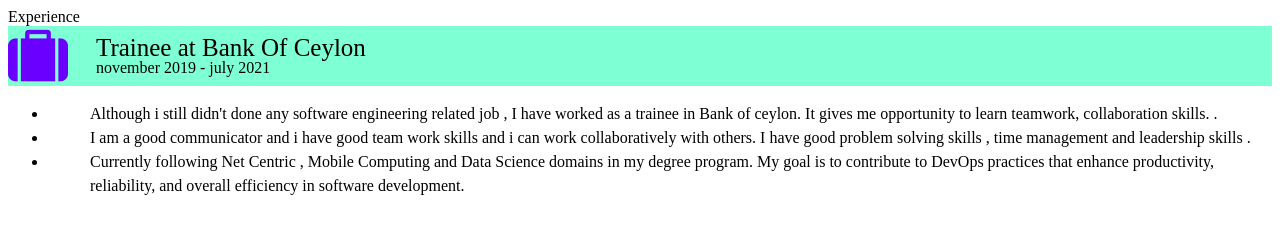
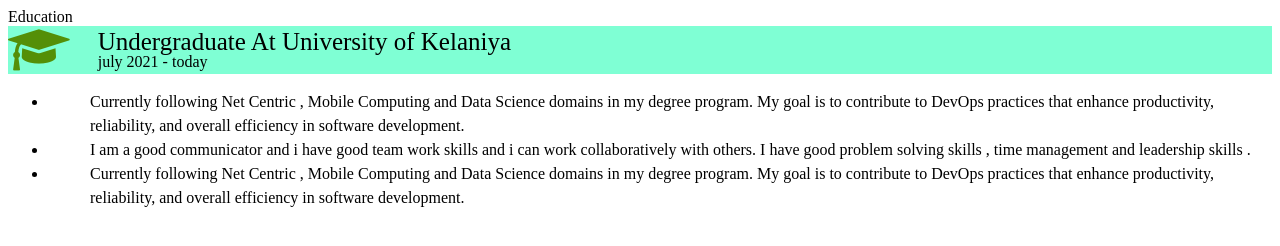
Before and after one commit to Hiransanjeewa/SENG-31313-Assignment, a plain HTML site: page cards/education.html in a window 1280 px wide. Drawn offline with Linux system fonts and the light colour scheme.

Commit message:
education.html renamed

```diff
--- a/cards/Experience.html
+++ b/cards/education.html
@@ -2,7 +2,6 @@
 <html>
 <head>
     <link rel="stylesheet" href="https://cdnjs.cloudflare.com/ajax/libs/font-awesome/4.7.0/css/font-awesome.min.css">
-
     <style>
         .collapsible {
             background-color: #2c2b2b;
@@ -16,12 +15,12 @@
             font-size: 20px;
             transition: background-color 0.3s ease;
         }
-
         .content {
             display: none;
             padding: 20px;
             font-size: 16px;
         }
+
 
         .active {
             background-color: #555;
@@ -40,7 +39,6 @@
             align-items: center;
             line-height: 0.7; /* Adjust this value to change the line spacing */
             background-color: aquamarine;
-
         }
     </style>
 </head>
@@ -49,20 +47,22 @@
 <div>
 
 
-Experience <br>
+Education <br>
 <div class="header-div">
-    <i class="fa 	fa fa-suitcase" style="font-size:60px;color:rgb(106, 0, 255)"></i>
+    <i class="fa fa fa-mortar-board" style="font-size:48px;color:rgb(84, 143, 7)"></i>
     &nbsp;  &nbsp;  &nbsp;&nbsp;&nbsp;
-    <span class="card-title"> Trainee at Bank Of Ceylon  <br><span style="font-size: medium;">november 2019 - july 2021</span> </span>
+
+    <span class="card-title"> Undergraduate At University of Kelaniya  <br><span style="font-size: medium;">july 2021 - today</span> </span>
 
 </div>
+
 
 <div>
 
 <p>
     <ul>
         <li>
-           <span id="ul-content">Although i still didn't done any software engineering related job , I have worked as a trainee in Bank of ceylon. It gives me opportunity to learn teamwork, collaboration skills. .</span>
+           <span id="ul-content">Currently following Net Centric , Mobile Computing and Data Science domains in my degree program. My goal is to contribute to DevOps practices that enhance productivity, reliability, and overall efficiency in software development.</span>
         </li>
         <li>
             <span id="ul-content">I am a good communicator and i have good team work skills and i can work collaboratively with others. I have good problem solving skills , time management and leadership skills .</span>
```
